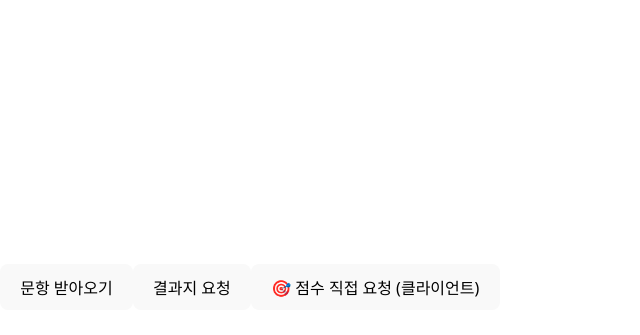
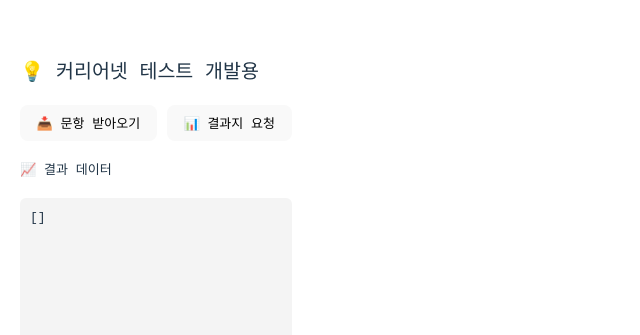
Before and after one commit to hyonun321/JobThoughts, a React (Vite) app in the folder client/: page /dev in a window 1280 px wide. Shown: the part 113-448 px from the top of the page, without its empty margins (0-640 px from the left). Built offline with nearby package versions, Linux system fonts and the light colour scheme.

Commit message:
Refactor: 테스트 페이지 개선
- pre 도입으로 json 데이터 깔끔하게 확인하도록 수정

```diff
--- a/client/src/pages/DevPage.tsx
+++ b/client/src/pages/DevPage.tsx
@@ -3,22 +3,14 @@ import { useState } from 'react';
 export default function DevPage() {
   const [questionData, setQuestionData] = useState(null);
   const [reportUrl, setReportUrl] = useState('');
-  const [scores, setScores] = useState([]);
+  const [results, setResults] = useState([]);
 
   const handleQuestionClick = async () => {
     try {
-      const response = await fetch('http://localhost:3000/questions', {
-        method: 'GET',
-        headers: {
-          'Content-Type': 'application/json',
-        },
-      });
-
+      const response = await fetch('http://localhost:3000/questions');
       if (!response.ok) throw new Error('서버 응답 오류 (문항)');
-
       const data = await response.json();
-      console.log('문항 결과:', data);
-      setQuestionData(data.RESULT); // 문항 리스트 저장
+      setQuestionData(data);
     } catch (error) {
       console.error('문항 API 호출 실패:', error);
     }
@@ -32,85 +24,69 @@ export default function DevPage() {
           'Content-Type': 'application/json',
         },
       });
-
       if (!response.ok) throw new Error('서버 응답 오류 (결과)');
-
       const data = await response.json();
-      console.log('결과 URL:', data);
-      setReportUrl(data.url); // 결과 URL 저장
+      setReportUrl(data.url);
+      setResults(data.results);
     } catch (error) {
       console.error('결과 API 호출 실패:', error);
     }
   };
 
-  const handleGetScoresClick = async () => {
-    if (!reportUrl) return alert('먼저 결과지 URL을 받아와야 합니다.');
+  return (
+    <div style={{ padding: '20px', fontFamily: 'monospace' }}>
+      <h2>💡 커리어넷 테스트 개발용</h2>
 
-    try {
-      const u = new URL(reportUrl);
-      const seqEnc = u.searchParams.get('seq') || '';
-      const seq = atob(seqEnc); // base64 디코딩
-      const apiUrl = `https://www.career.go.kr/cloud/api/inspect/report?seq=${seq}`;
+      <button onClick={handleQuestionClick} style={{ marginRight: 10 }}>
+        📥 문항 받아오기
+      </button>
 
-      const res = await fetch(apiUrl, {
-        headers: {
-          Referer: reportUrl,
-          'X-Requested-With': 'XMLHttpRequest',
-        },
-      });
-
-      const data = await res.json();
-      console.log('🎯 점수 JSON 응답:', data);
-
-      const scoresArray = Array.from({ length: 8 }, (_, i) => ({
-        code: data[`code${i + 1}`],
-        score: data[`w${i + 1}`],
-      }));
-
-      setScores(scoresArray);
-    } catch (err) {
-      console.error('프론트 JSON 점수 요청 실패:', err);
-    }
-  };
-
-  return (
-    <>
-      <button onClick={handleQuestionClick}>문항 받아오기</button>
-      <button onClick={handleReportClick}>결과지 요청</button>
-      <button onClick={handleGetScoresClick}>🎯 점수 직접 요청 (클라이언트)</button>
-
-      {questionData && (
-        <div>
-          <h3>받은 문항 (예시 3개):</h3>
-          <ul>
-            {questionData.slice(0, 3).map((q, idx) => (
-              <li key={idx}>{q.question}</li>
-            ))}
-          </ul>
-        </div>
-      )}
+      <button onClick={handleReportClick}>📊 결과지 요청</button>
 
       {reportUrl && (
-        <div>
-          <h3>결과지 URL:</h3>
+        <div style={{ marginTop: 20 }}>
+          <h4>🔗 결과 URL</h4>
           <a href={reportUrl} target="_blank" rel="noopener noreferrer">
             {reportUrl}
           </a>
         </div>
       )}
 
-      {scores.length > 0 && (
-        <div>
-          <h3>점수 결과 (클라이언트 요청):</h3>
-          <ul>
-            {scores.map((s, i) => (
-              <li key={i}>
-                {s.code}: {s.score}
-              </li>
-            ))}
-          </ul>
+      {questionData && (
+        <div style={{ marginTop: 20 }}>
+          <h4>📝 문항 데이터</h4>
+          <pre
+            style={{
+              background: '#f4f4f4',
+              padding: 10,
+              borderRadius: 6,
+              height: '300px', // 높이 고정
+              overflowY: 'auto', // 세로 스크롤
+              whiteSpace: 'pre-wrap', // 줄바꿈 처리 (선택)
+            }}
+          >
+            {JSON.stringify(questionData, null, 2)}
+          </pre>
         </div>
       )}
-    </>
+
+      {results && (
+        <div style={{ marginTop: 20 }}>
+          <h4>📈 결과 데이터</h4>
+          <pre
+            style={{
+              background: '#f4f4f4',
+              padding: 10,
+              borderRadius: 6,
+              height: '300px', // 높이 고정
+              overflowY: 'auto', // 세로 스크롤
+              whiteSpace: 'pre-wrap', // 줄바꿈 처리 (선택)
+            }}
+          >
+            {JSON.stringify(results, null, 2)}
+          </pre>
+        </div>
+      )}
+    </div>
   );
 }
```
